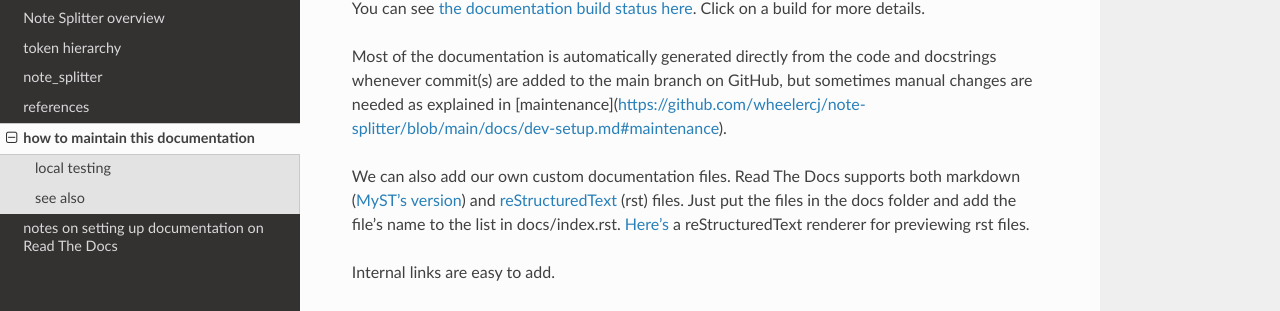
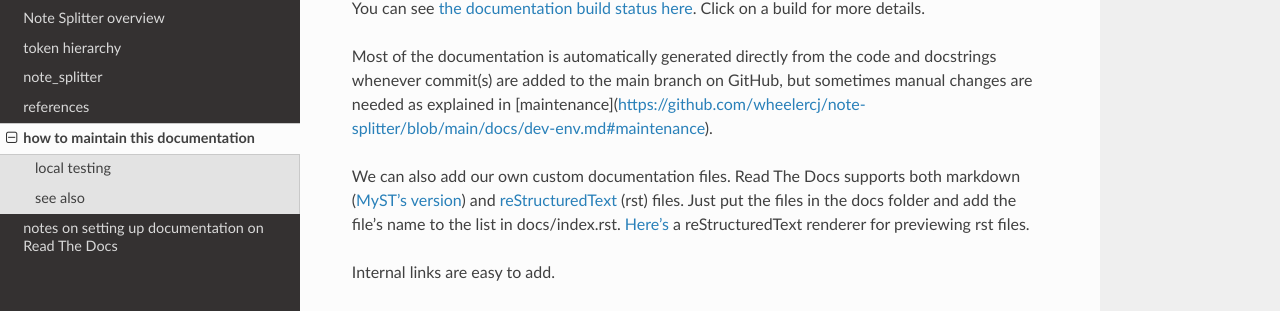
Before and after one commit to wheelercj/note-splitter, a Sphinx documentation site: the page built from docs/how-to-doc.rst, in a window 1280 px wide and 1270 px high. Shown: the part 163-474 px from the top of the window. Built offline with Sphinx 7.4.7 and the Read the Docs theme 2.0.0, drawn with Linux system fonts in a browser that asks for light colours.

Commit message:
Rename dev-setup.md to dev-env.md

```diff
--- a/docs/how-to-doc.rst
+++ b/docs/how-to-doc.rst
@@ -4,7 +4,7 @@
 
 You can see `the documentation build status here <https://readthedocs.org/projects/note-splitter/builds/>`_. Click on a build for more details.
 
-Most of the documentation is automatically generated directly from the code and docstrings whenever commit(s) are added to the main branch on GitHub, but sometimes manual changes are needed as explained in [maintenance](https://github.com/wheelercj/note-splitter/blob/main/docs/dev-setup.md#maintenance).
+Most of the documentation is automatically generated directly from the code and docstrings whenever commit(s) are added to the main branch on GitHub, but sometimes manual changes are needed as explained in [maintenance](https://github.com/wheelercj/note-splitter/blob/main/docs/dev-env.md#maintenance).
 
 We can also add our own custom documentation files. Read The Docs supports both markdown (`MyST's version <https://myst-parser.readthedocs.io/en/latest/>`_) and `reStructuredText <https://www.sphinx-doc.org/en/master/usage/restructuredtext/basics.html>`_ (rst) files. Just put the files in the docs folder and add the file's name to the list in docs/index.rst. `Here's <http://rst.ninjs.org/#>`_ a reStructuredText renderer for previewing rst files.
 
--- a/docs/index.rst
+++ b/docs/index.rst
@@ -12,7 +12,7 @@
    :maxdepth: 2
    :caption: Contents:
 
-   dev-setup
+   dev-env
    note-splitter-overview
    token-hierarchy
    modules
```
Also changed, not shown: docs/dev-env.md (renamed from docs/dev-setup.md).
